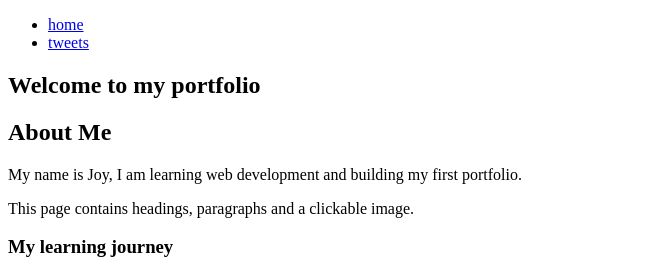
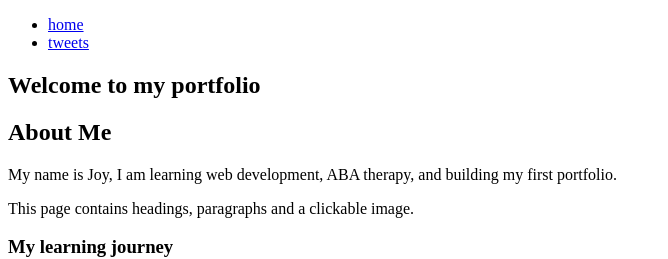
Before and after one commit to Som-0108/My_First_Portfolio, a plain HTML site: page html_basic/index.html in a window 1280 px wide. Shown: the top 259 px of the page, without its empty margins (0-668 px from the left). Drawn offline with Linux system fonts and the light colour scheme.

Commit message:
Update index.html

```diff
--- a/html_basic/index.html
+++ b/html_basic/index.html
@@ -17,7 +17,7 @@
    <article>
       <h1>Welcome to my portfolio</h1>
       <h2>About Me</h2>
-      <p>My name is Joy, I am learning web development and building my first portfolio.</p>
+      <p>My name is Joy, I am learning web development, ABA therapy, and building my first portfolio.</p>
       <p>This page contains headings, paragraphs and a clickable image.</p>
 
       <h3>My learning journey</h3>
```
